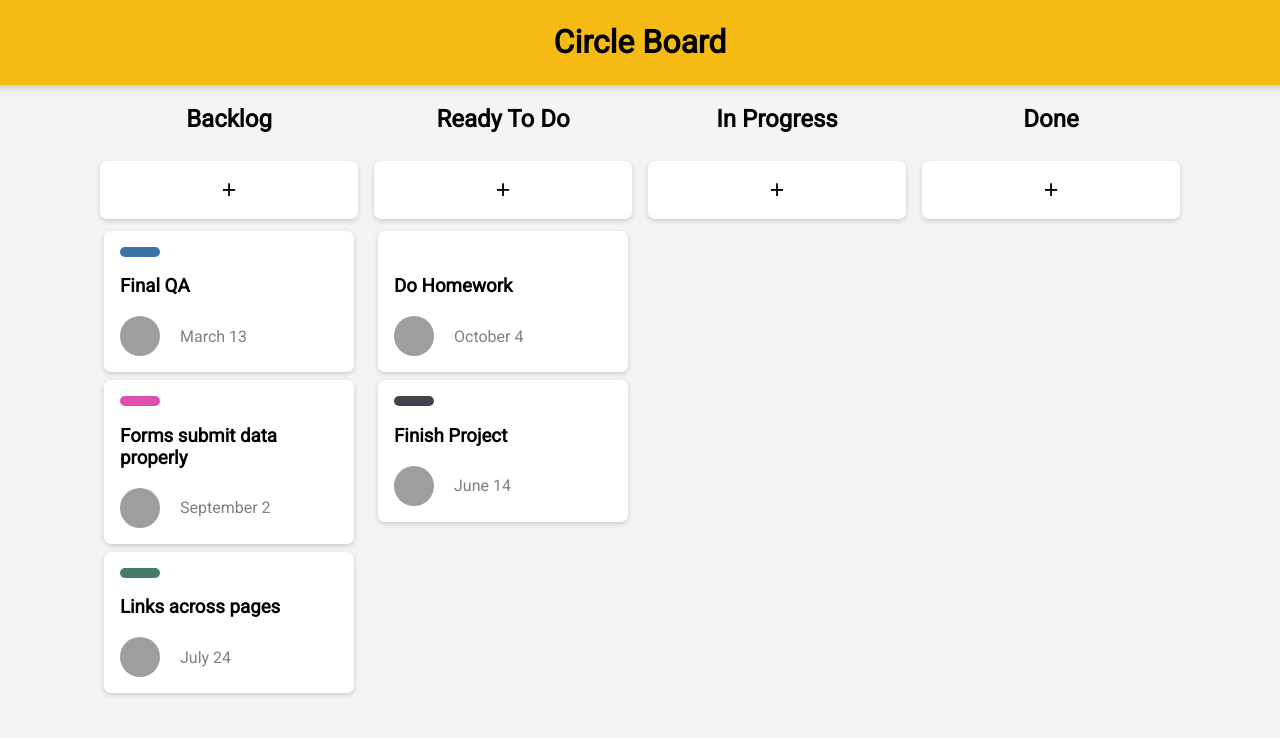
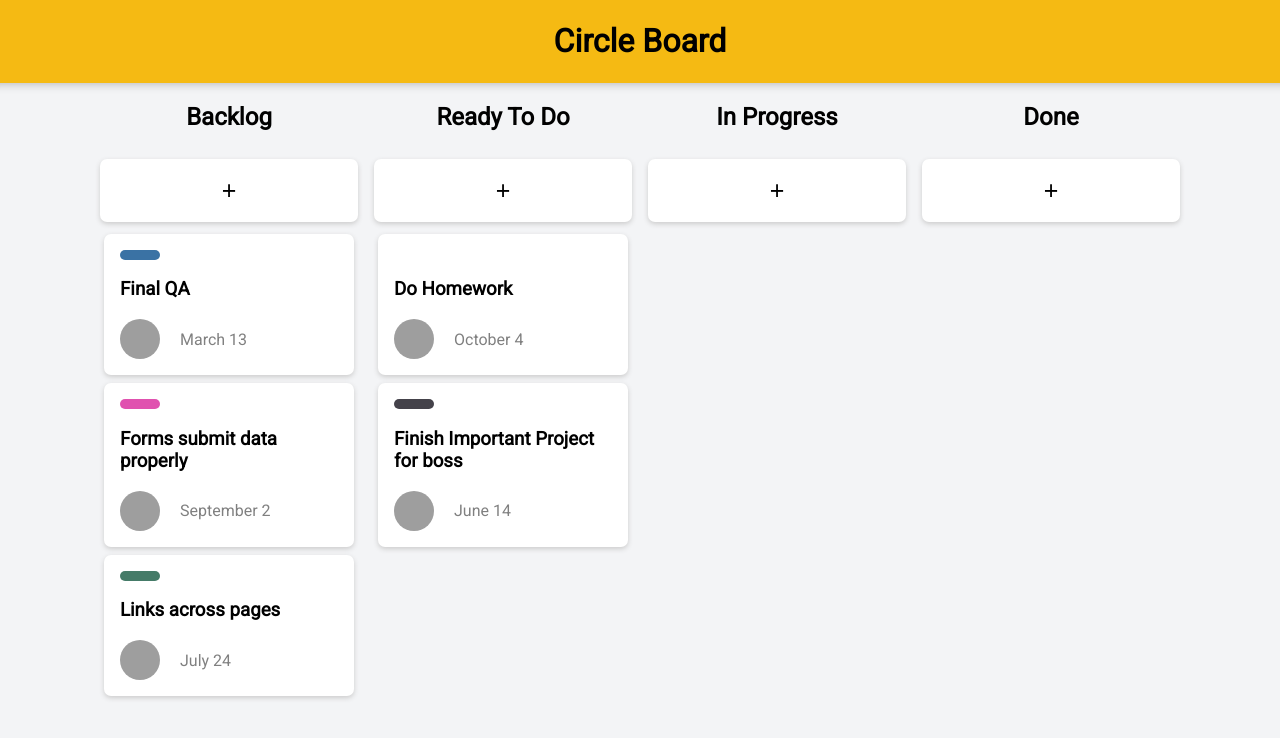
Before and after one commit to jojo39381/circle-board, a React (Create React App) app: page / in a window 1280 px wide. Shown: the top 738 px of the page. Built offline with nearby package versions, Linux system fonts and the light colour scheme; grey boxes are pictures that could not be loaded.

Commit message:
finished again

```diff
--- a/public/style.css
+++ b/public/style.css
@@ -28,8 +28,6 @@ body {
 }
 
 .date {
-
-
     text-align: center;
     width: 100px;
     margin-left:20px;
@@ -37,9 +35,10 @@ body {
     color: gray;
 }
 header {
+
     background-color: #f5ba13;
     margin: auto -16px;
-    padding: 2px 0px;
+    padding: 1px 0px;
     box-shadow: 0 0 10px 0 rgba(0, 0, 0, 0.3);
 }
 
--- a/src/Add.jsx
+++ /dev/null
@@ -1,15 +0,0 @@
-import React from 'react';
-function Add(prop) {
-    return (
-        <div className='note'
-        style={{padding: 16,
-            margin: '0 0 8px 0',
-            minHeight: '50px',
-            padding: 4, display:'flex', alignItems:'center', justifyContent:'center'}}>
-
-            <button style={{fontSize:'25px', border:'none', backgroundColor: 'white', width: '100%'}} onClick={prop.toggleAdd} >+</button>
-        </div>
-    )
-}
-
-export default Add
--- a/src/App.js
+++ b/src/App.js
@@ -1,9 +1,8 @@
 import React, {useState} from 'react';
 import {v4 as uuid} from 'uuid';
-import {DragDropContext, Droppable, Draggable } from 'react-beautiful-dnd';
-import Task from './Task.jsx';
-import Column from './Column.jsx';
-import Header from './Header.jsx';
+import {DragDropContext, Droppable} from 'react-beautiful-dnd';
+import Column from './components/Column.jsx';
+import Header from './components/Header.jsx';
 
 const imageUrl = 'https://source.unsplash.com/random/?people/';
 var months = [ "January", "February", "March", "April", "May", "June",
@@ -23,7 +22,7 @@ const itemsFromBackend = [
 ]
 const todo = [
     {id: uuid(), content: 'Do Homework', assigned:imageUrl + uuid(), date: getRandomHardDate(), color: getRandomColor()},
-    {id: uuid(), content: "Finish Project", assigned:imageUrl + uuid(), date: getRandomHardDate(), color: getRandomColor()}
+    {id: uuid(), content: "Finish Important Project for boss", assigned:imageUrl + uuid(), date: getRandomHardDate(), color: getRandomColor()}
 ]
 
 const columnsFromBackend =
--- /dev/null
+++ b/src/components/Add.jsx
@@ -0,0 +1,14 @@
+import React from 'react';
+function Add(prop) {
+    return (
+        <div className='note'
+        style={{padding: 16,
+            margin: '0 0 8px 0',
+            minHeight: '30px', display:'flex', alignItems:'center', justifyContent:'center'}}>
+
+            <button style={{fontSize:'25px', border:'none', backgroundColor: 'white', width: '100%', height: '100%'}} onClick={prop.toggleAdd} >+</button>
+        </div>
+    )
+}
+
+export default Add
--- a/src/Column.jsx
+++ b/src/components/Column.jsx
@@ -1,5 +1,5 @@
 import React, {useState} from 'react';
-import {DragDropContext, Droppable, Draggable } from 'react-beautiful-dnd';
+import {Draggable } from 'react-beautiful-dnd';
 import Task from './Task.jsx';
 import Add from './Add.jsx';
 import AddScreen from './AddScreen.jsx';
--- a/src/Task.jsx
+++ b/src/components/Task.jsx
@@ -1,5 +1,4 @@
 import React from 'react';
-import {DragDropContext, Droppable, Draggable } from 'react-beautiful-dnd';
 import User from './User.jsx';
 function Task(prop) {
     return (
--- a/src/User.jsx
+++ b/src/components/User.jsx
@@ -1,11 +1,10 @@
 import React from 'react';
-import {DragDropContext, Droppable, Draggable } from 'react-beautiful-dnd';
 
 
 function User(prop) {
     return (
         <div >
-        <img className='user' src={prop.img}></img>
+        <img className='user' src={prop.img} alt=""></img>
         <span className='date'>{prop.date}</span>
 
         </div>
```
Also changed, not shown: src/components/AddScreen.jsx (renamed from src/AddScreen.jsx), src/components/Header.jsx (renamed from src/Header.jsx), 2 other files (tests, documents, lock files or other folders).
